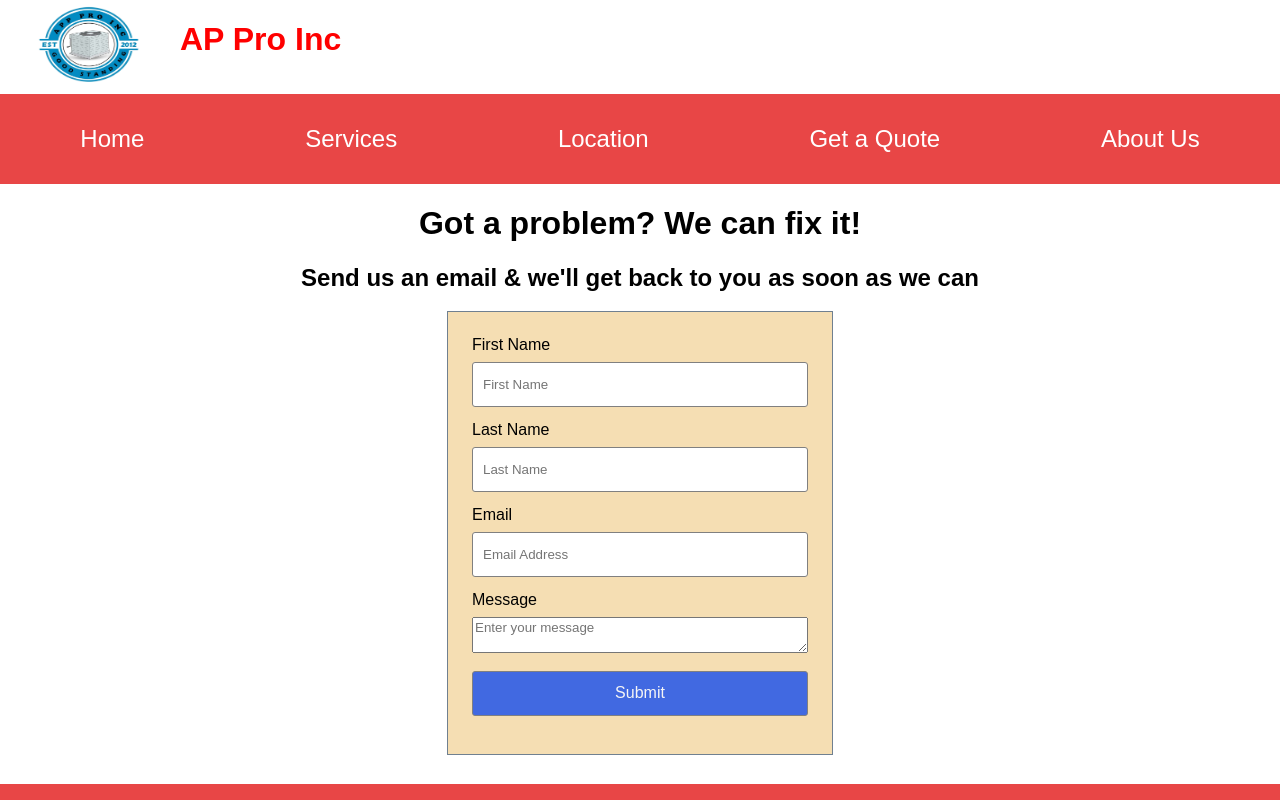
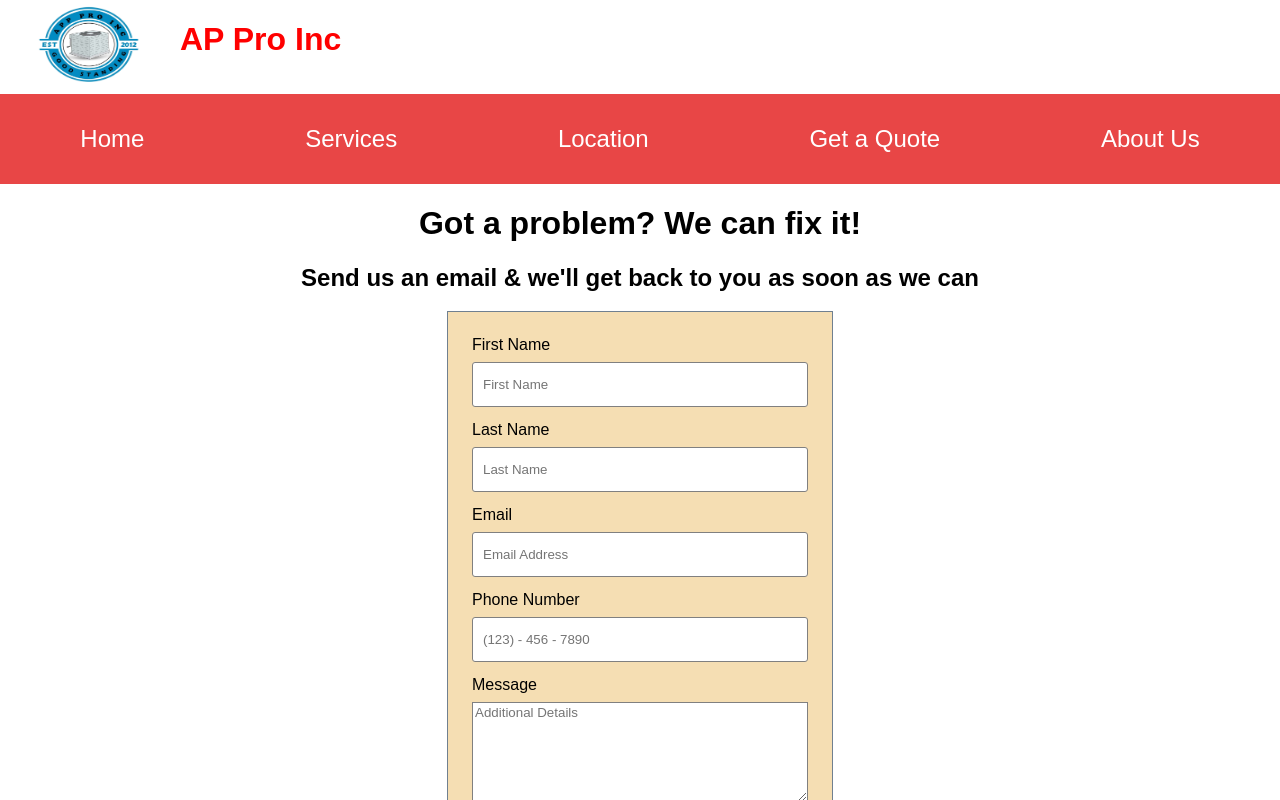
Before and after one commit to cod-cs-club/AC-Website, a Next.js app: page /Quote in a window 1280 px wide. Shown: the top 800 px of the page. Built offline with nearby package versions, Linux system fonts and the light colour scheme.

Commit message:
more style changes to form template

```diff
--- a/src/pages/Quote.jsx
+++ b/src/pages/Quote.jsx
@@ -30,15 +30,23 @@ export default function QuotePage(){
                         <label id="label-email" for="email">
                             <span>Email</span>
                         </label>
-                        <input id="email" type="text" name="email" placeholder="Email Address" inputmode="text" required></input>
+                        <input id="email" type="email" name="email" placeholder="Email Address" required></input>
+                    </fieldset>
+
+                    <fieldset id="form-box4">
+                        <label id="label-phone" for="phone">
+                            <span>Phone Number</span>
+                        </label>
+                        <input id="phone" type="tel" placeholder="(123) - 456 - 7890" required></input>
                     </fieldset>
 
                     <fieldset id="form-box4">
                         <label id="label-msg" for="msg">
                             <span>Message</span>
                         </label>
-                        <textarea id="msg" type="text" name="msg" placeholder="Enter your message" inputmode="text" required></textarea>
+                        <textarea id="msg" type="text" name="msg" placeholder="Additional Details" inputmode="text" required></textarea>
                     </fieldset>
+
                     <div class="submit-button">
                         <input class="submit" type="submit" value="Submit"></input>
                     </div>
--- a/src/styles/quoteStyles.css
+++ b/src/styles/quoteStyles.css
@@ -28,21 +28,24 @@ input {
     transition: all 0.2s ease-in-out;
 }
 
-input:hover,
-input:focus {
+textarea:hover, textarea:focus, input:hover, input:focus {
     outline: 0;
     border-color: hotpink;
 }
 
-input:active {
+textarea:active, input:active {
     color: hotpink;
     transition: none;
 }
 
-textarea{
+textarea {
     width: 100%;
     resize: vertical;
     margin-bottom: 14px;
+    min-height: 100px;
+    max-height: 225px;
+    transition: all 0.2s ease-in-out;
+    border: solid 1px grey;
 }
 
 fieldset {
```
